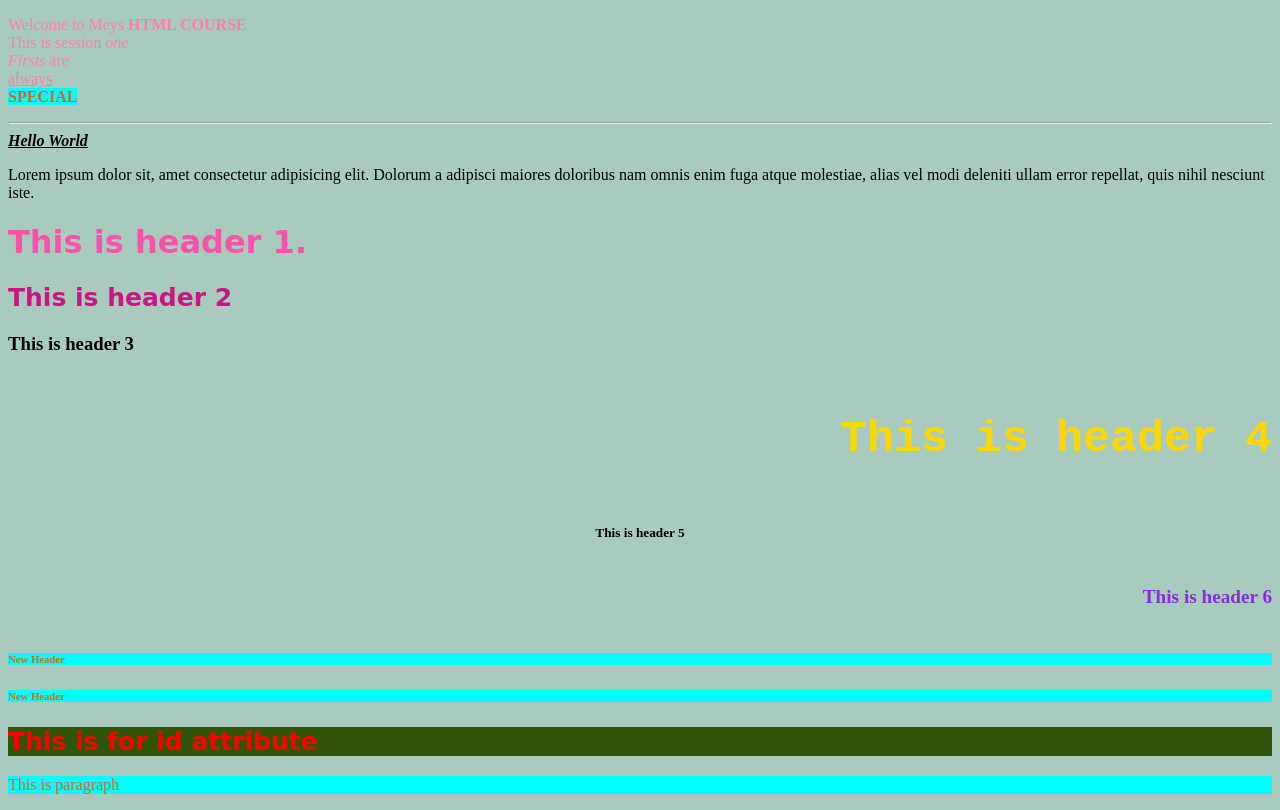
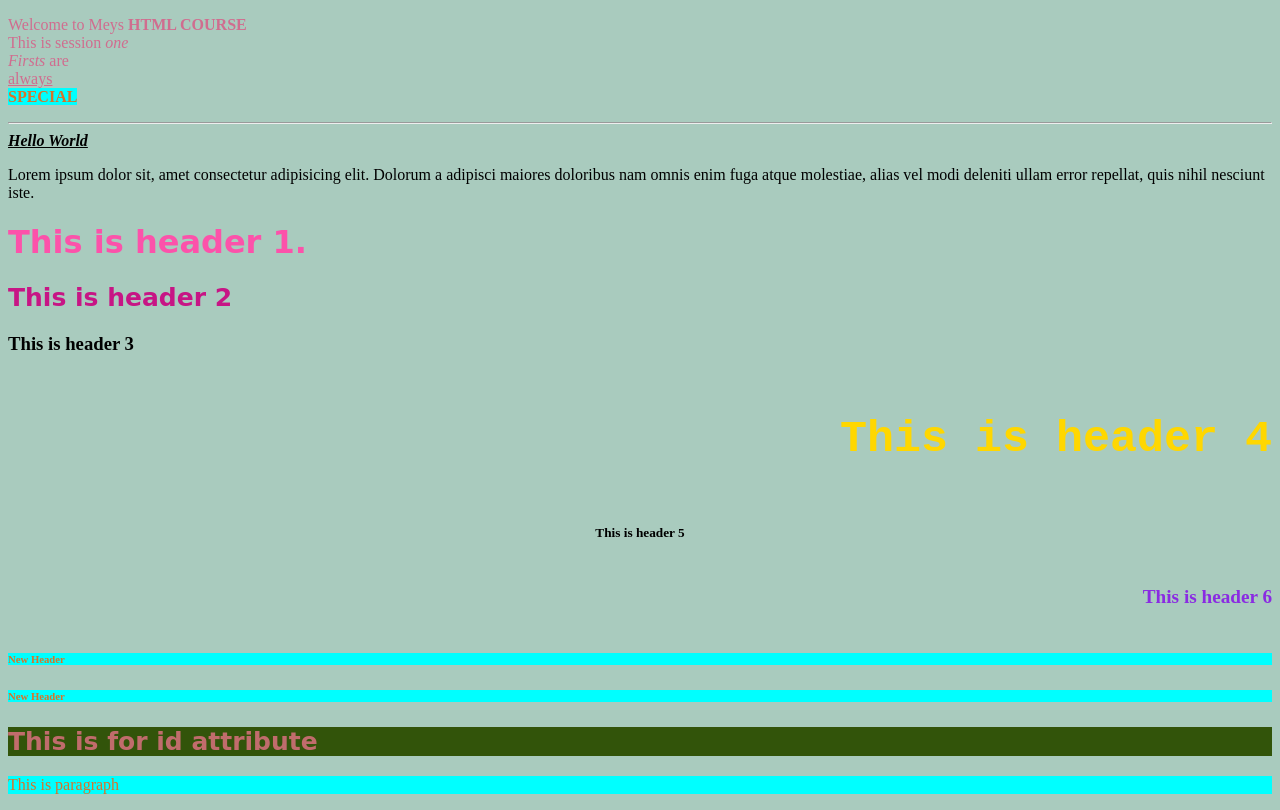
Before and after one commit to meyrabaz/Html, a plain HTML site: page index.html in a window 1280 px wide. Drawn offline with Linux system fonts and the light colour scheme.

Commit message:
21.04.2023

```diff
--- a/style.css
+++ b/style.css
@@ -1,21 +1,21 @@
 h1{
-    color: #0000FF;
+    color: #6767b0;
     font-family: Arial, Helvetica, sans-serif;
 }
 h2{
     font-size: 25px;
-    color: rgb(35, 248, 15);
+    color: rgb(81, 141, 75);
     font-family: cursive;
 }
 
 p{
-    color: rgb(255, 127, 172);
+    color: rgb(208, 109, 143);
 }
 .Class1{
-    color: chocolate;
+    color: rgb(215, 115, 43);
     background-color: aqua;
 }
 #id123{
-    color: red;
+    color: rgb(192, 108, 108);
     background-color: #32540A;
 }
```
